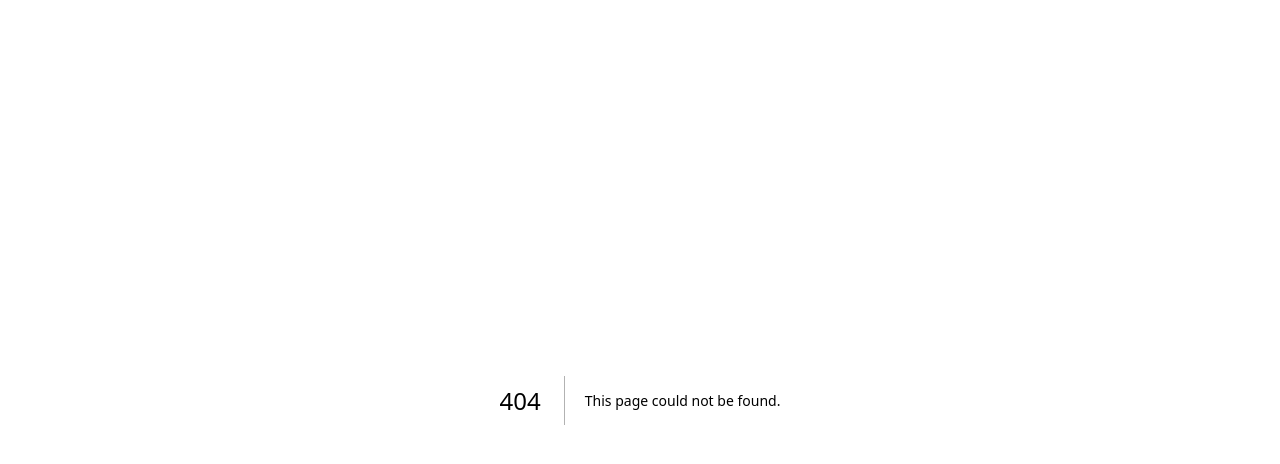
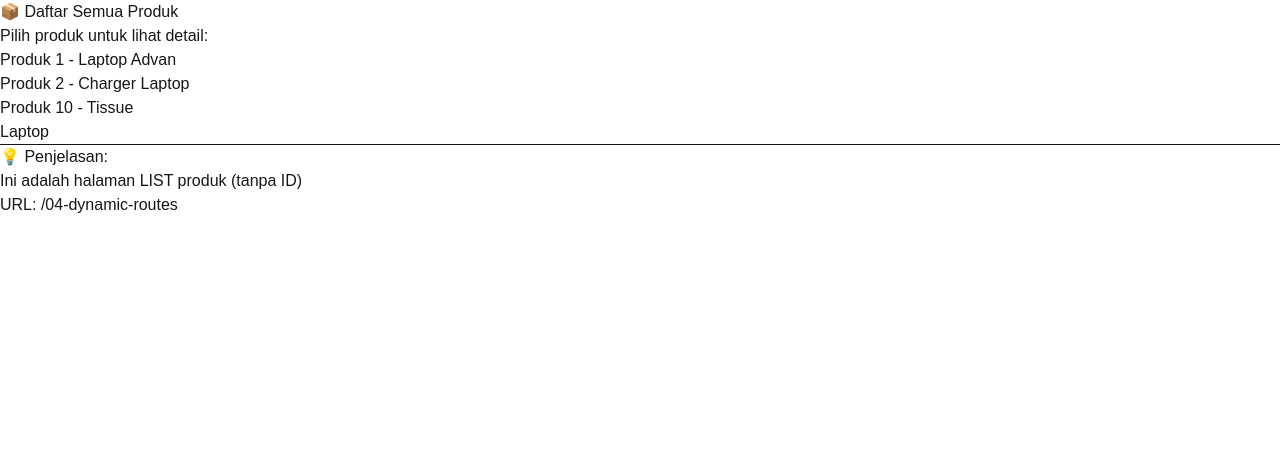
Before and after one commit to BenedictoGeraldo/fj-next, a Next.js app: page /learning/day-1-fundamentals/04-dynamic-routes in a window 1280 px wide. Before the commit this address had no page. Shown: the top 464 px of the page. Built offline with nearby package versions, Linux system fonts and the light colour scheme.

Commit message:
update day 1: learning dynamic routes
dynamic routes digunakan untuk menampilkan halaman seperti produk. tujuannya supaya tidak membuat masing-masing page untuk 1 product. dynamic routes ditandai dengan folder [id]

```diff
--- a/app/learning/day-1-fundamentals/04-dynamic-routes/[id]/page.tsx
+++ b/app/learning/day-1-fundamentals/04-dynamic-routes/[id]/page.tsx
@@ -0,0 +1,41 @@
+import Link from "next/link";
+
+export default async function ProductDetailPage({
+  params,
+}: {
+  params: Promise<{ id: string }>;
+}) {
+  const { id } = await params;
+
+  // Data produk sederhana
+  const products: Record<string, { name: string; price: string }> = {
+    "1": { name: "Laptop Advan Workplus", price: "Rp 5.000.000" },
+    "2": { name: "Charger Laptop", price: "Rp 500.000" },
+    "10": { name: "Tissue", price: "Rp 10.000" },
+    laptos: { name: "Laptop Gaming", price: "Rp 15.000.000" },
+  };
+
+  const product = products[id];
+
+  if (!product) {
+    return (
+      <div>
+        <h1>Produk tidak ditemukan</h1>
+        <p>ID: {id}</p>
+        <Link href="/learning/day-1-fundamentals/04-dynamic-routes">
+          Kembali
+        </Link>
+      </div>
+    );
+  }
+
+  return (
+    <div>
+      <h1>{product.name}</h1>
+      <p>Harga: {product.price}</p>
+      <p>ID: {id}</p>
+
+      <Link href="/learning/day-1-fundamentals/04-dynamic-routes">Kembali</Link>
+    </div>
+  );
+}
--- /dev/null
+++ b/app/learning/day-1-fundamentals/04-dynamic-routes/page.tsx
@@ -0,0 +1,39 @@
+import Link from "next/link";
+
+export default function ProductListPage() {
+  return (
+    <div>
+      <h1>📦 Daftar Semua Produk</h1>
+      <p>Pilih produk untuk lihat detail:</p>
+
+      <ul>
+        <li>
+          <Link href="/learning/day-1-fundamentals/04-dynamic-routes/1">
+            Produk 1 - Laptop Advan
+          </Link>
+        </li>
+        <li>
+          <Link href="/learning/day-1-fundamentals/04-dynamic-routes/2">
+            Produk 2 - Charger Laptop
+          </Link>
+        </li>
+        <li>
+          <Link href="/learning/day-1-fundamentals/04-dynamic-routes/10">
+            Produk 10 - Tissue
+          </Link>
+        </li>
+        <li>
+          <Link href="/learning/day-1-fundamentals/04-dynamic-routes/laptop">
+            Laptop
+          </Link>
+        </li>
+      </ul>
+
+      <hr />
+
+      <h3>💡 Penjelasan:</h3>
+      <p>Ini adalah halaman LIST produk (tanpa ID)</p>
+      <p>URL: /04-dynamic-routes</p>
+    </div>
+  );
+}
--- a/app/page.tsx
+++ b/app/page.tsx
@@ -4,5 +4,6 @@ export default function main() {
   // redirect("/learning/day-1-fundamentals/01-routing");
 
   // redirect("/learning/day-1-fundamentals/02-server-client");
-  redirect("/learning/day-1-fundamentals/03-layouts");
+  // redirect("/learning/day-1-fundamentals/03-layouts");
+  redirect("/learning/day-1-fundamentals/04-dynamic-routes");
 }
```
